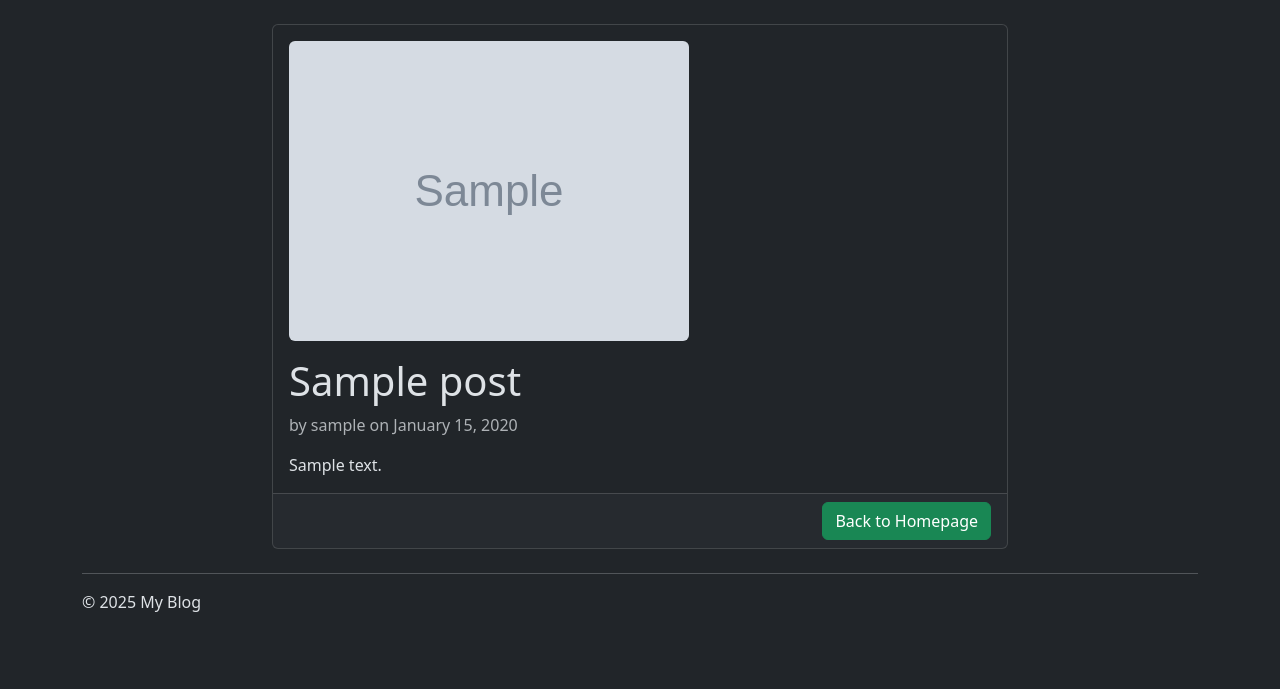
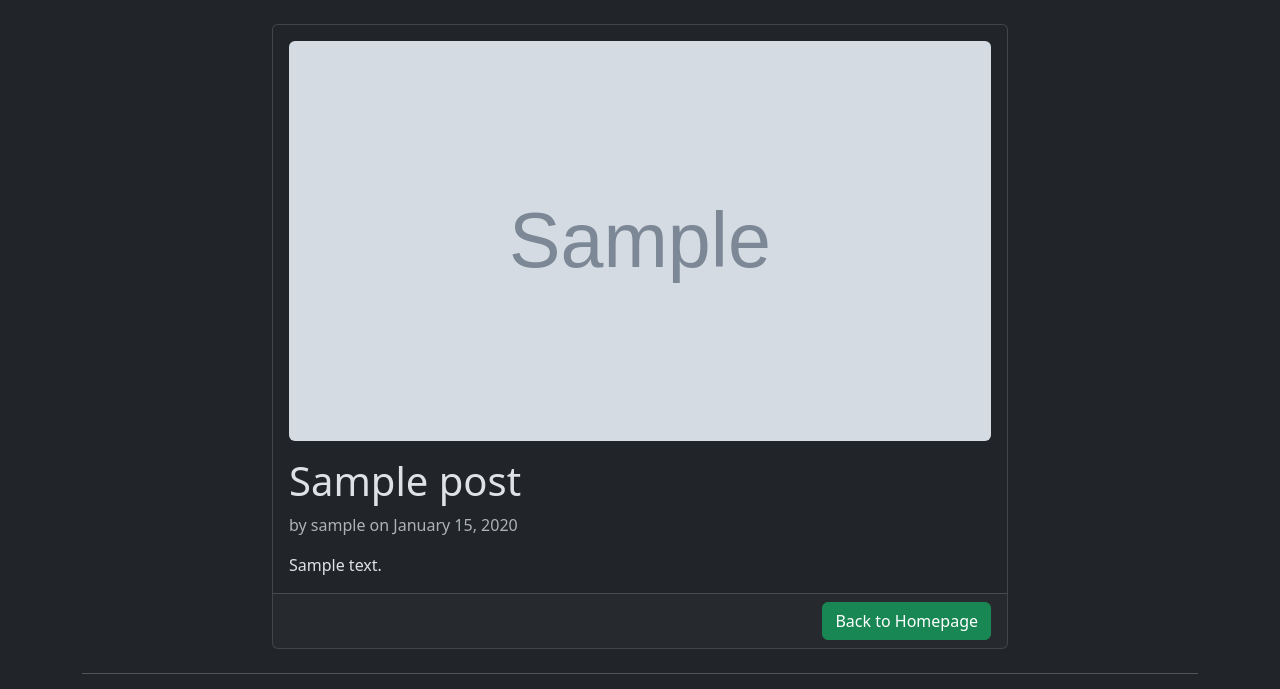
Before and after one commit to SmittGevariya/django-blog-project, a Django app: page /post/1/ in a window 1280 px wide. Shown: the part 57-746 px from the top of the page. Run offline with Django 5.2, Linux system fonts and the light colour scheme; tables that the repository leaves empty hold one stand-in row (values such as "Sample post"); grey boxes marked "Sample" are stand-in pictures; some libraries are stand-ins or nearby versions.

Commit message:
UI: Refine image fit on detail page

```diff
--- a/blog_project/posts/templates/posts/post_detail.html
+++ b/blog_project/posts/templates/posts/post_detail.html
@@ -6,7 +6,7 @@
         <div class="card mt-4">
             <div class="card-body">
                 {% if post.image %}
-                    <img src="{{post.image.url}}" class="img-fluid rounded mb-3" alt="{{post.title}}">
+                    <img src="{{post.image.url}}" class="card-img-top-detail img-fluid rounded mb-3" alt="{{post.title}}">
                 {% endif %}
                 <h1 class="card-title">{{ post.title }}</h1>
 
--- a/blog_project/static/css/style.css
+++ b/blog_project/static/css/style.css
@@ -3,3 +3,9 @@
     object-fit: cover;
     width: 100%;
 }
+
+.card-img-top-detail{
+    height:400px;
+    object-fit: cover;
+    width: 100%;
+}
```
